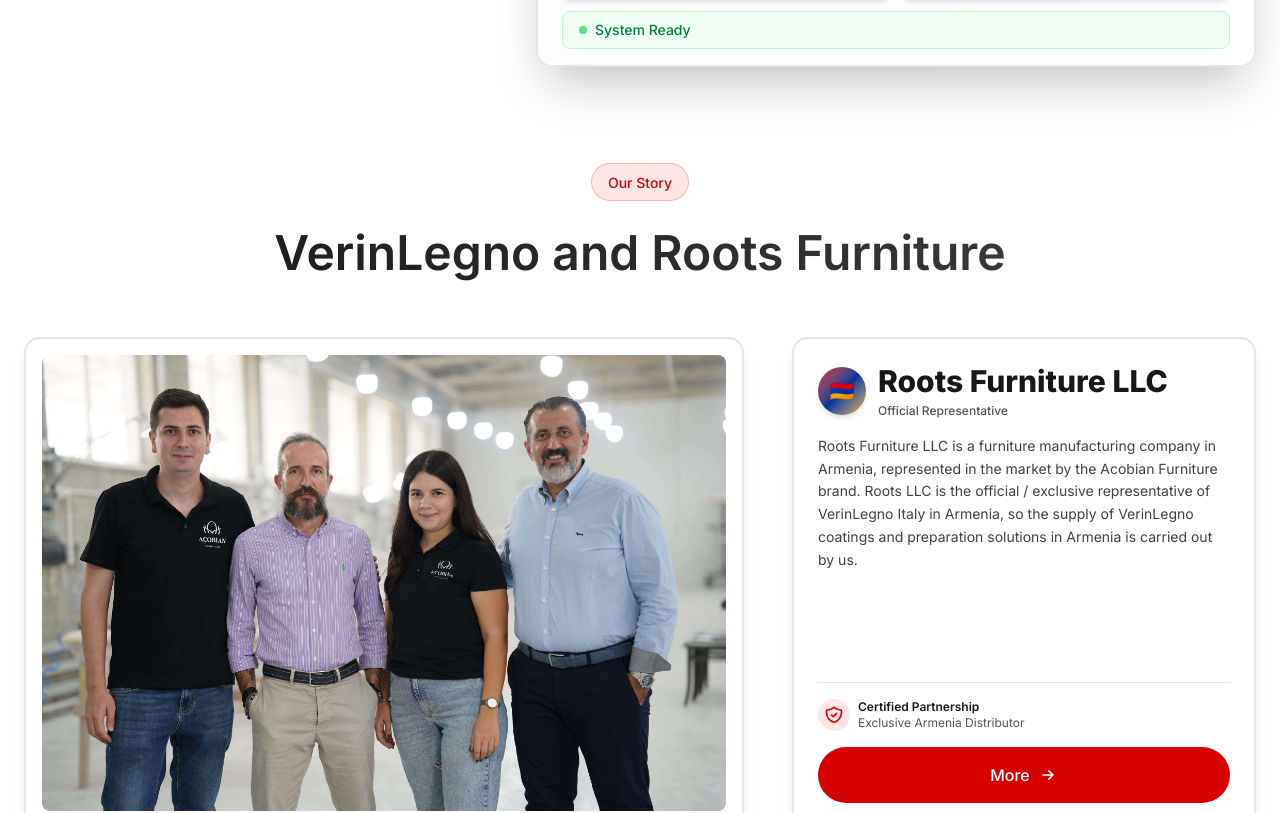
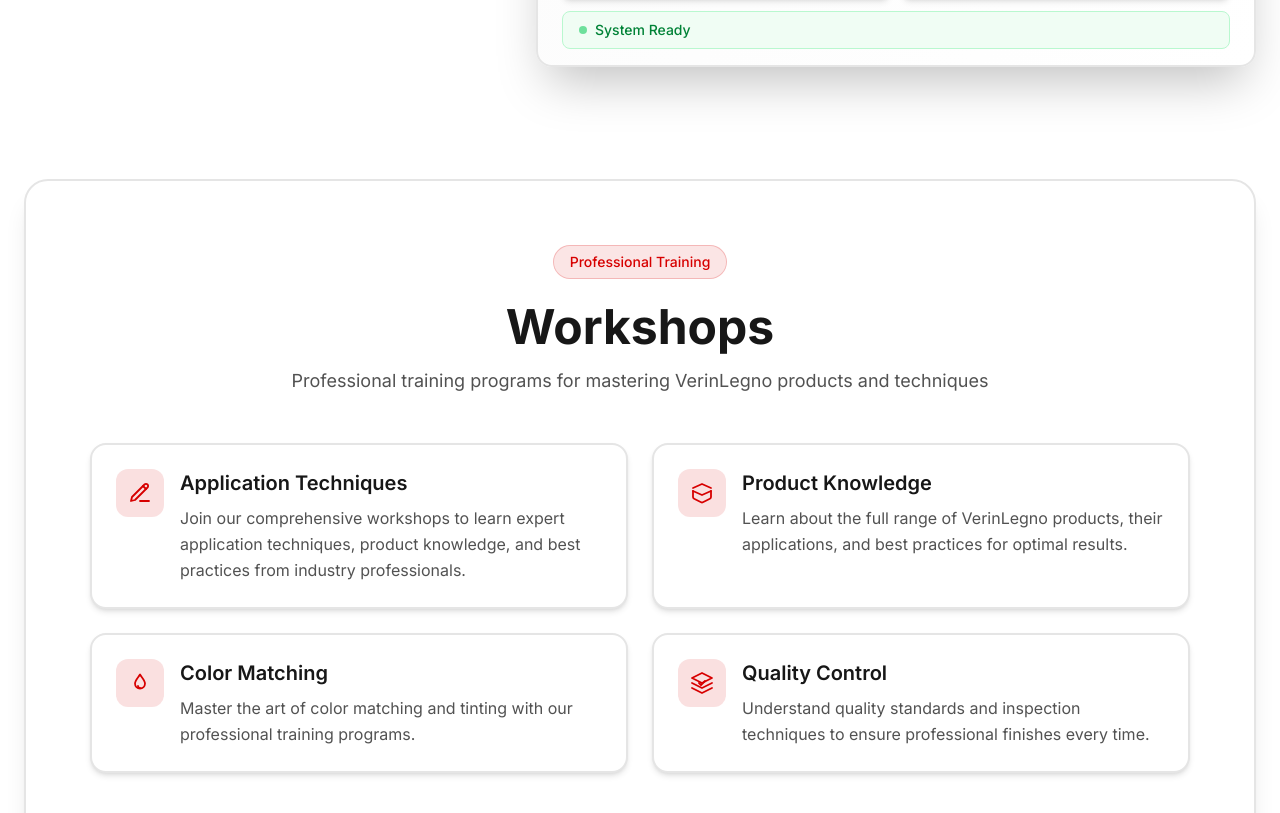
Before and after one commit to levonstepan/VerinLegno.am, a Next.js app: page /en in a window 1280 px wide. Shown: the part 3368-4181 px from the top of the page. Built offline with nearby package versions, Linux system fonts and the light colour scheme.

Commit message:
Update English page component

```diff
--- a/app/en/page.tsx
+++ b/app/en/page.tsx
@@ -18,6 +18,7 @@ export default function HomeEn() {
         <Products content={enContent.products} />
         <Catalogues content={enContent.catalogues} />
         <Services content={enContent.services} />
+        <Workshops content={enContent.workshops} />
         <About content={enContent.about} />
         <Contact content={enContent.contact} />
       </main>
```
